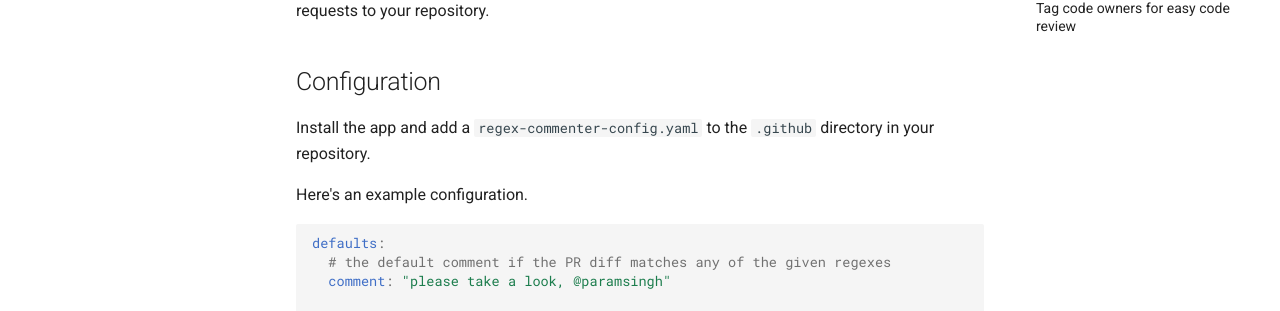
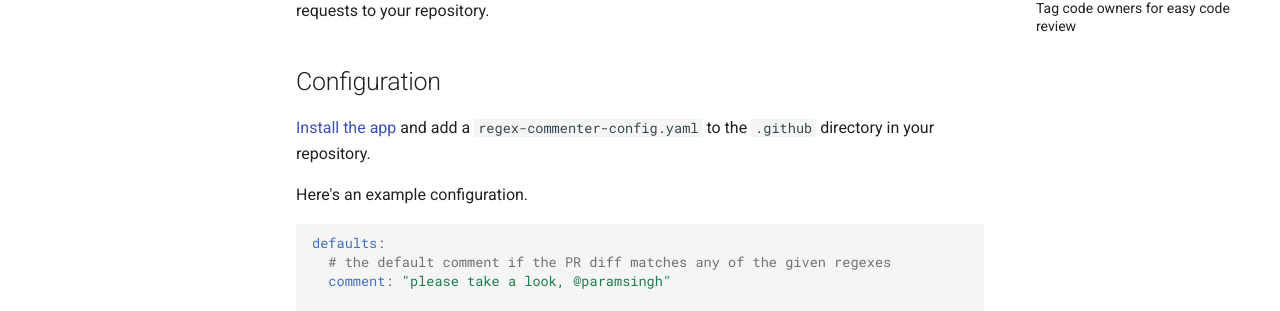
Before and after one commit to regex-commenter/regex-commenter.github.io, an MkDocs documentation site: the page built from docs/index.md, in a window 1280 px wide and 900 px high. Shown: the part 274-585 px from the top of the window. Built offline with MkDocs 1.6.1 and Material for MkDocs 9.7.7, drawn with Linux system fonts in a browser that asks for light colours; comment, search, counter and statistics services are not loaded; part of the change alters nothing that is shown.

```diff
--- a/docs/index.md
+++ b/docs/index.md
@@ -8,7 +8,7 @@ requests to your repository.
 
 ## Configuration
 
-Install the app and add a `regex-commenter-config.yaml` to the `.github` directory in your repository.
+[Install the app](https://github.com/apps/regex-commenter) and add a `regex-commenter-config.yaml` to the `.github` directory in your repository.
 
 Here's an example configuration.
 
```
